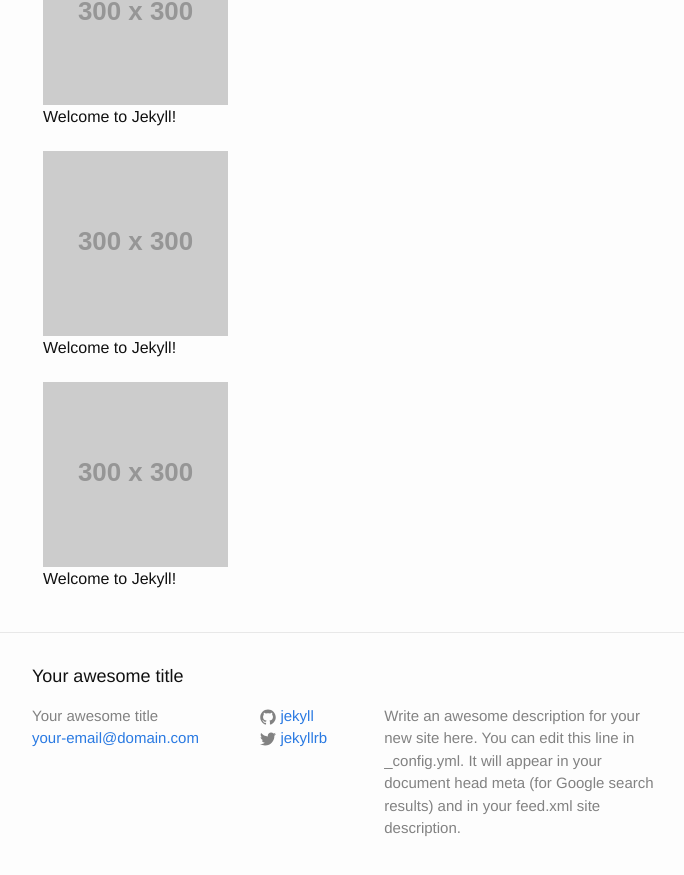
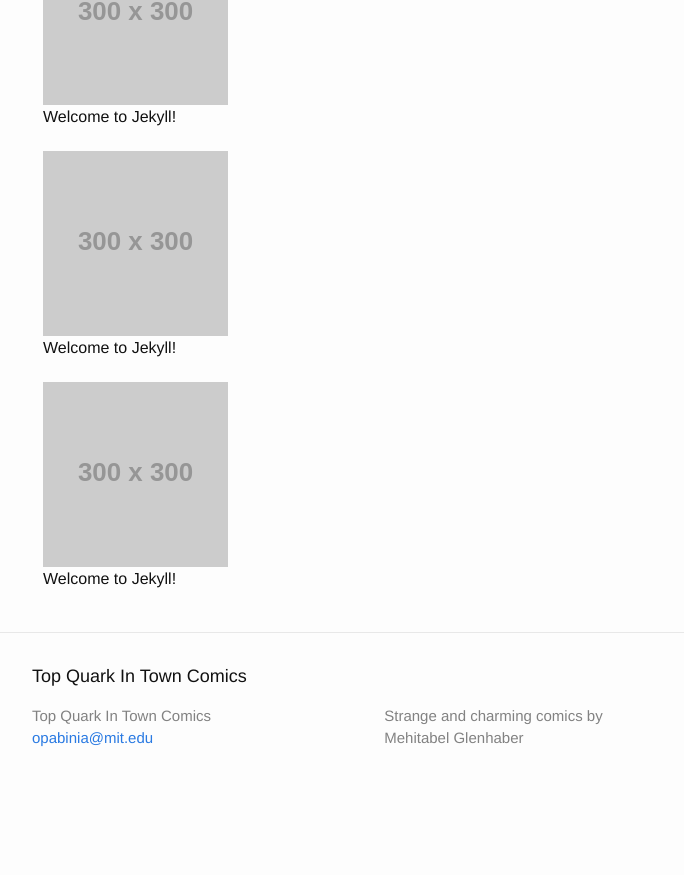
Before and after one commit to mehitabot/mehitabot.github.io, a Jekyll site: the page built from index.html, in a window 1280 px wide and 900 px high, scrolled down 580 px. Shown: the top 875 px of the window, without its empty margins (268-952 px from the left). Built offline with Jekyll 4.4.1, drawn with Linux system fonts in a browser that asks for light colours; after the commit the page ends 1390 px from its top, so only the background shows below that.

Commit message:
changed settings

```diff
--- a/_config.yml
+++ b/_config.yml
@@ -1,14 +1,10 @@
 # Site settings
-title: Your awesome title
-email: your-email@domain.com
+title: Top Quark In Town Comics
+email: opabinia@mit.edu
 description: > # this means to ignore newlines until "baseurl:"
-  Write an awesome description for your new site here. You can edit this
-  line in _config.yml. It will appear in your document head meta (for
-  Google search results) and in your feed.xml site description.
+  Strange and charming comics by Mehitabel Glenhaber
 baseurl: "" # the subpath of your site, e.g. /blog/
-url: "http://yourdomain.com" # the base hostname & protocol for your site
-twitter_username: jekyllrb
-github_username:  jekyll
+url: "https://topquarkintown.com" # the base hostname & protocol for your site
 
 # Build settings
 markdown: kramdown
```
